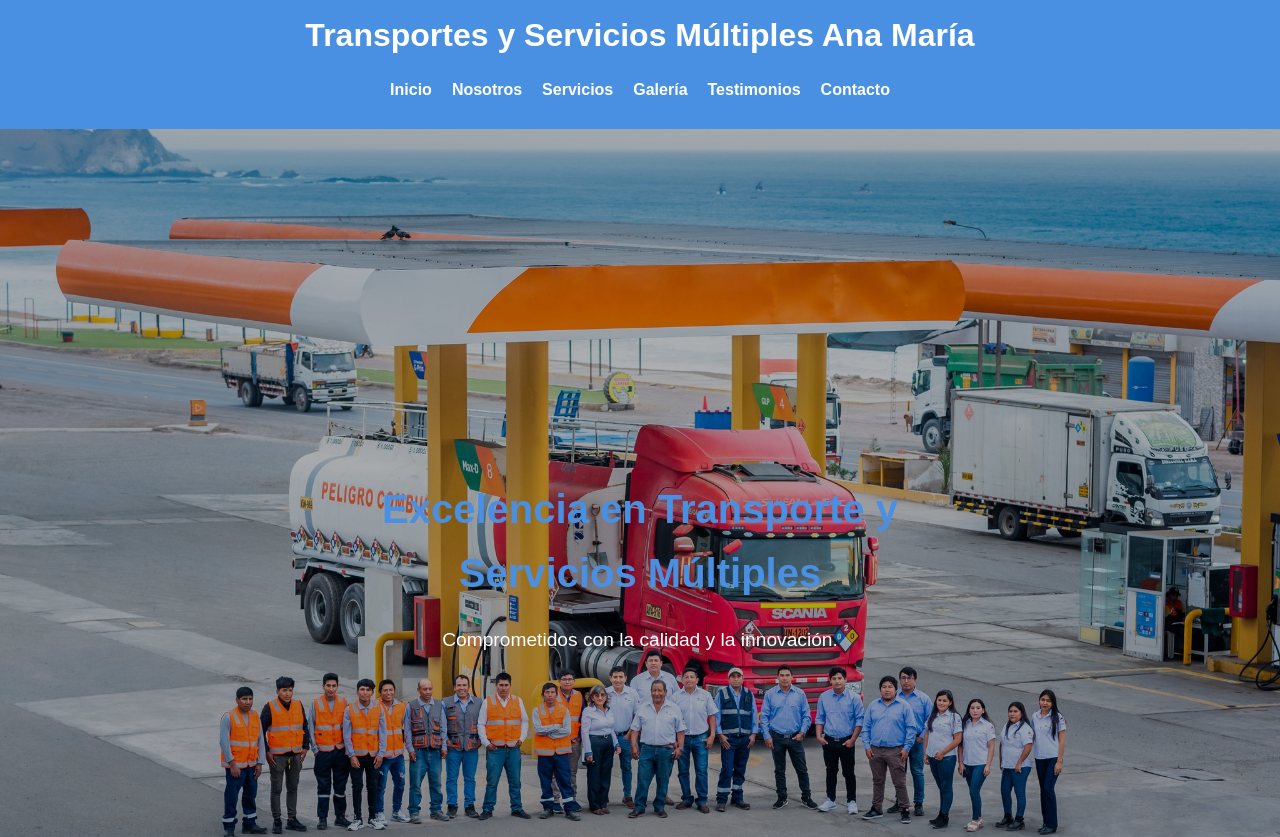
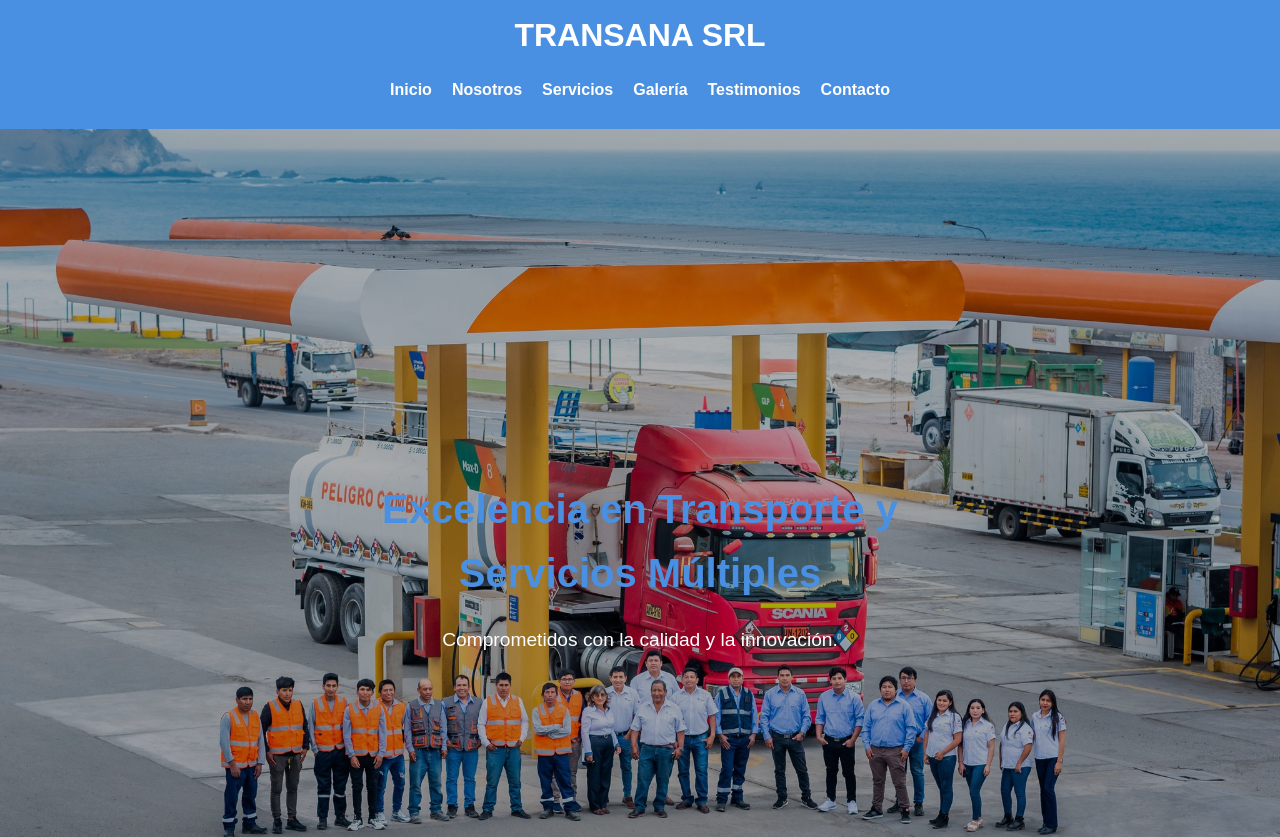
Before and after one commit to transana/transana, a plain HTML site: page index.html in a window 1280 px wide. Shown: the top 837 px of the page. Drawn offline with Linux system fonts and the light colour scheme.

Commit message:
Update index.html

```diff
--- a/index.html
+++ b/index.html
@@ -9,7 +9,7 @@
 <body>
     <header>
         <div class="container">
-            <h1>Transportes y Servicios Múltiples Ana María</h1>
+            <h1>TRANSANA SRL</h1>
             <nav>
                 <ul>
                     <li><a href="#inicio">Inicio</a></li>
```
